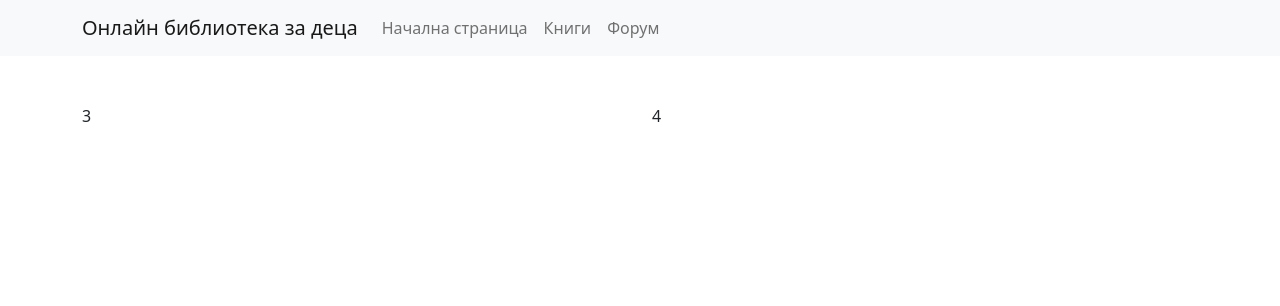
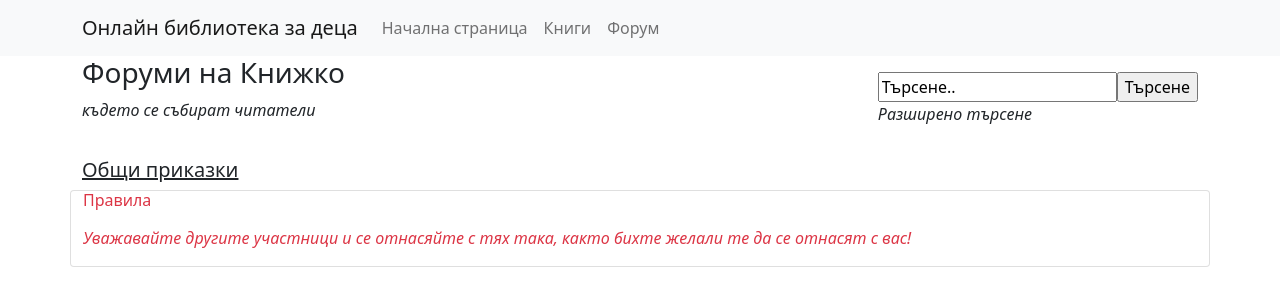
Before and after one commit to Yordanka2/MyLibrary, a React (Create React App) app: page /forum/1 in a window 1280 px wide. Shown: the top 306 px of the page. Built offline with nearby package versions, Linux system fonts and the light colour scheme.

Commit message:
currentForumPageAdd

```diff
--- a/src/components/forum/Box.js
+++ b/src/components/forum/Box.js
@@ -21,9 +21,6 @@ return (
     <>
     <Card >
       <Card.Body>
-
-
-
 
 
 
@@ -100,58 +97,14 @@ return (
          <div className=" d-flex align-items-start  justify-content-between">
 
          </div>
-         <Tabs defaultActiveKey="profile" id="uncontrolled-tab-example" className="mb-3">
-
-
-             <Tab eventKey="addreview" title="Създай тема">
-
-             <Card>
-            <Card.Body>
-                <Form>
-
-                <Form.Group className="mb-3" controlId="formBasicGrade">
-                        <Form.Label size="sm">Избери подсекция  </Form.Label>
-
-   <div class="dropdown">
-         <button class="btn btn-secondary dropdown-toggle" type="button" id="dropdownMenuButton1" data-bs-toggle="dropdown" aria-expanded="false">
-             Избери подсекция
-         </button>
-          <ul class="dropdown-menu" aria-labelledby="dropdownMenuButton1">
-               <li><a class="dropdown-item" href="#">Препоръки</a></li>
-               <li><a class="dropdown-item" href="#"> Лично творчество</a></li>
-               <li><a class="dropdown-item" href="#">Общи приказки</a></li>
-               <li><a class="dropdown-item" href="#">Забавни истории</a></li>
-               <li><a class="dropdown-item" href="#">Начинания</a></li>
-          </ul>
-    </div>
-
-
-                    </Form.Group>
-
-
-                       <Form.Group className="mb-3" controlId="formBasicInformation">
-                        <Form.Label size="sm" >Допълнителна информация</Form.Label>
-                        <Form.Control type="information" size="sm" placeholder="Въведи допълнителна информация" />
-                        </Form.Group>
-
-
-                    <Button variant="success" type="submit">
-                        Публикувай
-                    </Button>
-                </Form>
-            </Card.Body>
-
-     </Card>
-
-          </Tab>
-
-          </Tabs>
 
 
 
-       </Card.Body>
-      </Card>
-  </>
+</Card.Body>
+</Card>
+</>
 )
 }
+
+
 export default Box;
--- /dev/null
+++ b/src/components/forumPage/Header.js
@@ -0,0 +1,55 @@
+import NavBar from "../NavBar";
+import {
+  Container,
+  Row,
+  Col,
+  Card,
+} from "react-bootstrap";
+
+function Header(props) {
+    return (
+ <>
+
+
+     <Row>
+
+    <div id="page-header">
+         <div className="headerbar  ">
+             <div className=" d-flex align-items-start  justify-content-between md-3">
+              <div id="site-description" >
+                   <h3 class="text-lg-start fw-normal"> Форуми на Книжко </h3>
+                   <p class="text-sm-start fst-italic" > където се събират читатели</p>
+                   </div>
+                <form id="search" className="ms-3 py-3">
+                 <fieldset>
+                 <input type="texт-sm" title="Търсена по ключова дума" value="Търсене.." ></input>
+                 <input className="button" value="Търсене" type="submit"></input>
+                 <p class="fst-italic"> Разширено търсене</p>
+               </fieldset>
+           </form>
+           </div>
+        </div>
+  </div>
+
+
+  <a href="#" class="card-link" class="text-start text-dark "> <h5> Общи приказки  </h5></a>
+      <Card>
+  <div id="site-description" >
+
+                    <p text= "danger" class="text-start fw-normal text-danger"><h6> Правила </h6> </p>
+                    <p class="text-start fst-italic text-danger">Уважавайте другите участници и се отнасяйте с тях така, както бихте желали те да се отнасят с вас! </p>
+  </div>
+
+           </Card>
+
+
+    </Row>
+
+
+ </>
+
+
+    );
+  }
+
+export default Header;
--- a/src/layouts/CurrentForumLayout.js
+++ b/src/layouts/CurrentForumLayout.js
@@ -4,21 +4,19 @@ import {
   Row,
   Col,
 } from "react-bootstrap";
+import Navbar from "../components/NavBar";
+
 
 function CurrentForumLayout(props) {
     return (
         <>
-          <NavBar/>
-          <Container  className="mt-5">
-              <Row>
-                <Col >
+        <NavBar/>
+          <Container >
+              <Row className="justify-content-space-between">
+                <Col  >
                   {props.left}
                 </Col>
 
-                <Col >
-                  {props.right}
-
-                </Col>
 
 
               </Row>
--- a/src/layouts/ForumLayout.js
+++ b/src/layouts/ForumLayout.js
@@ -4,6 +4,7 @@ import {
   Row,
   Col,
 } from "react-bootstrap";
+import { Card, Form, Button, ButtonGroup, Modal,ButtonToolbar,Tabs,Tab,Sonnet,ListGroup} from "react-bootstrap";
 
 function ForumLayout(props) {
     return (
@@ -14,9 +15,46 @@ function ForumLayout(props) {
           <Container  className="mt-5">
 
 
-              <label for="formGroupExampleInput" class="form-label"> <p class="text-center" ><h4>Форума на Книжко </h4> </p>  <img className="book-poster" class="img-thumbnail" src={'https://www.elana.net/ckfinder/userfiles/images/2013/ELANATrading/stacked-books-education.jpg'} /> </label>
-              <div type="text" class="form-control"  > <h6> В този форум всеки може да споделя своето мнение по разлини теми.
+              <label for="formGroupExampleInput" class="form-label"> <p class="text-lg-center" ><h4>Форума на Книжко </h4> </p>  <img className="book-poster" class="img-thumbnail" src={'https://www.elana.net/ckfinder/userfiles/images/2013/ELANATrading/stacked-books-education.jpg'} /> </label>
+              <div type="text-sm-center" class="form-control"  > <h6> В този форум всеки може да споделя своето мнение по разлини теми.
               Най-честите теми са препоръки за книги  и  лично творчество. </h6> </div>
+
+              <Tabs defaultActiveKey="profile" id="uncontrolled-tab-example" className="mb-3">
+
+                <Tab eventKey="addreview" title="Добави тема">
+
+                  <Card>
+                   <Card.Body>
+                    <Form>
+
+            <Form.Group className="mb-3" controlId="formBasicGrade">
+                 <Form.Label size="sm">Избери подсекция </Form.Label>
+                  <ButtonToolbar aria-label="Toolbar with button groups">
+                  <ButtonGroup className="me-2" aria-label="First group" variant="outline-primary">
+                  <Button  variant="outline-primary" >Общи приказки </Button> <Button variant="outline-primary">Забавни истории</Button> <Button variant="outline-primary">Препоръки</Button>
+                  <Button variant="outline-primary" >Начинания</Button>
+                  <Button variant="outline-primary"> Лично творчество</Button>
+                  </ButtonGroup>
+                   </ButtonToolbar>
+                 </Form.Group>
+          <Form.Group className="mb-3" controlId="formBasicInformation">
+           <Form.Label size="sm" >Допълнителна информация</Form.Label>
+           <Form.Control type="information" size="sm" placeholder="Въведи допълнителна информация" />
+           </Form.Group>
+
+
+                 <Button variant="primary" type="submit">
+                       Публикувай
+                 </Button>
+          </Form>
+          </Card.Body>
+
+            </Card>
+
+           </Tab>
+
+                </Tabs>
+
 
               <Row>
 
--- a/src/pages/CurrentForumPage.js
+++ b/src/pages/CurrentForumPage.js
@@ -1,17 +1,21 @@
 import {useParams} from "react-router-dom";
 import CurrentForumLayout from "../layouts/CurrentForumLayout";
+import Header from "../components/forumPage/Header";
+
+import Navbar from "../components/NavBar";
 
 function CurrentForumPage(props) {
 
   const {id} = useParams();
 
+    return (
+      <>
 
-    return (
-      <CurrentForumLayout
-        left={<div> 3 </div>}
-        right={<div>4 </div> } />
+         <CurrentForumLayout
+        left={<Header/>} />
 
-);
+      </>
+    );
 
   }
 export default CurrentForumPage;
```
